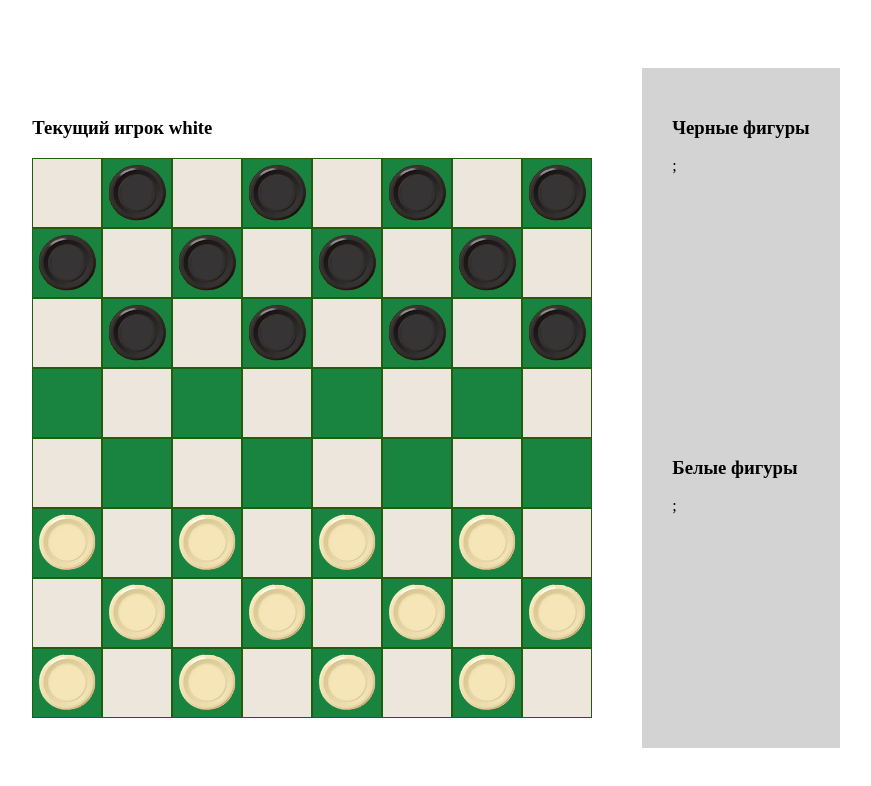
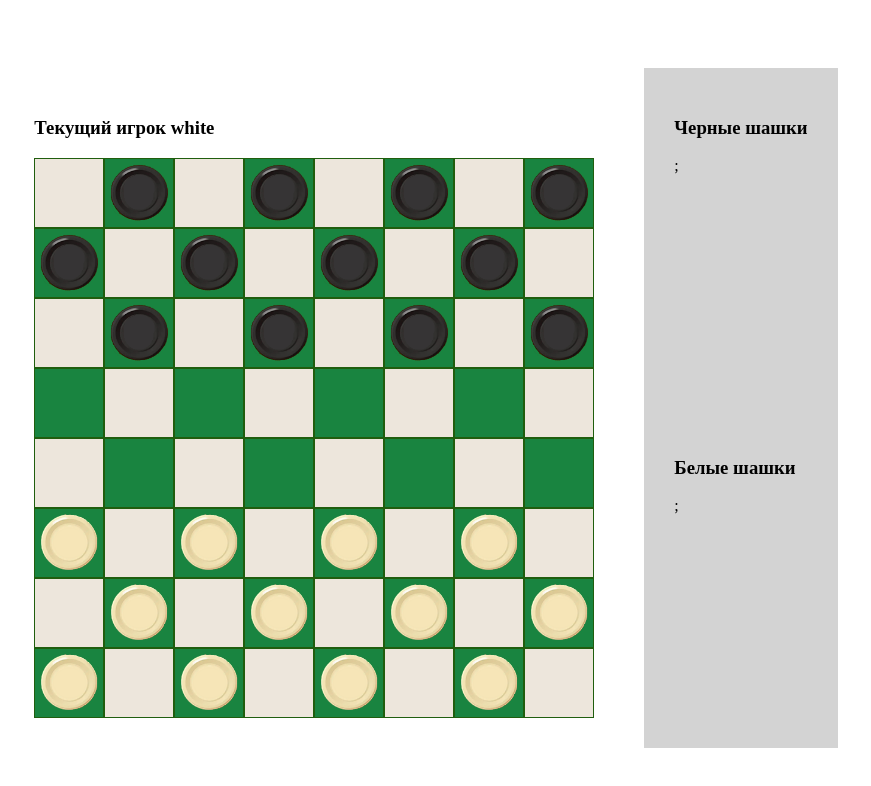
Before and after one commit to NatashaSelyunina/checkers_react_project, a React (Create React App) app: page / in a window 1280 px wide. Shown: the top 786 px of the page, without its empty margins (212-1083 px from the left). Built offline with nearby package versions, Linux system fonts and the light colour scheme.

Commit message:
fix name eaten figures

```diff
--- a/src/App.tsx
+++ b/src/App.tsx
@@ -38,10 +38,10 @@ const App = () => {
      />
      <div>
       <EatenCheckers
-      title="Черные фигуры"
+      title="Черные шашки"
       figures={board.eatenBlackCheckers}/>
       <EatenCheckers
-      title="Белые фигуры"
+      title="Белые шашки"
       figures={board.eatenWhiteCheckers}/>
      </div>
     </div>
```
